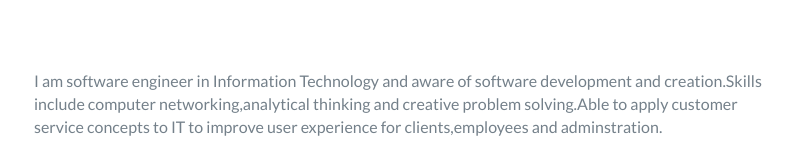
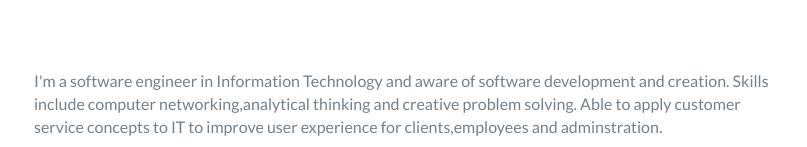
Before and after one commit to Veeran83/1, a website: page index.html in a window 1280 px wide. Shown: the part 805-952 px from the top of the page, 426-1233 px from the left. Drawn offline with nearby package versions, Linux system fonts and the light colour scheme.

Commit message:
Update index.html

```diff
--- a/index.html
+++ b/index.html
@@ -73,7 +73,7 @@
                 </div>
                 <div class="col-md-8">
                     <p>
-                        I am software engineer in Information Technology and aware of software development and creation.Skills include computer networking,analytical thinking and creative problem solving.Able to apply customer service concepts to IT to improve user experience for clients,employees and adminstration.
+                        I'm a software engineer in Information Technology and aware of software development and creation. Skills include computer networking,analytical thinking and creative problem solving. Able to apply customer service concepts to IT to improve user experience for clients,employees and adminstration.
                     </p>
                 </div>
             </div>
```
